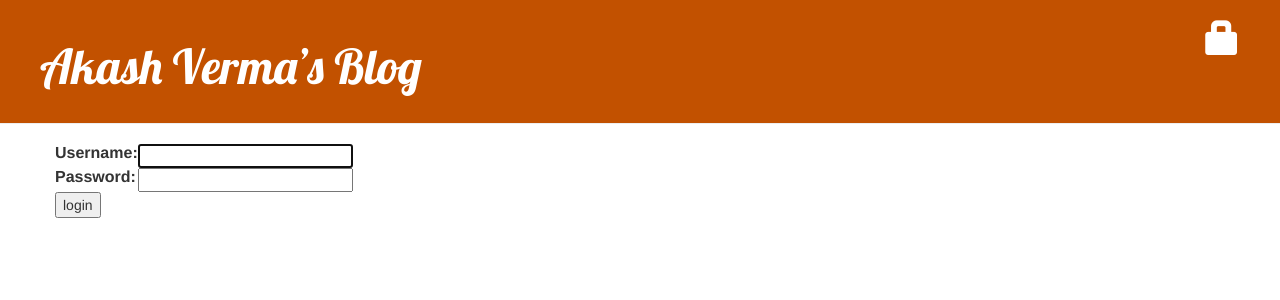
After one commit to 4k45hv3rm4/my-first-blog, a Django app: page /accounts/login in a window 1280 px wide. The commit adds this page. Shown: the top 300 px of the page. Run offline with Django 3.2, Linux system fonts and the light colour scheme; some libraries are stand-ins or nearby versions.

Commit message:
added code for user authentication

```diff
--- a/blog/templates/blog/base.html
+++ b/blog/templates/blog/base.html
@@ -13,7 +13,9 @@
         {% if user.is_authenticated %}
             <a href="{% url 'post_new' %}" class="top-menu"><span class="glyphicon glyphicon-plus"></span></a>
             <a href="{% url 'post_draft_list' %}" class="top-menu"><span class="glyphicon glyphicon-edit"></span></a>
-
+            <p class="top-menu">Hello {{ user.username }} <small>(<a href="{% url 'logout' %}">Log out</a>)</small></p>
+        {% else %}
+            <a href="{% url 'login' %}" class="top-menu"><span class="glyphicon glyphicon-lock"></span></a>
         {% endif %}
 
         <h1><a href="/">Akash Verma&#8217;s Blog</a></h1>
--- /dev/null
+++ b/blog/templates/registration/login.html
@@ -0,0 +1,24 @@
+{% extends "blog/base.html" %}
+
+{% block content %}
+    {% if form.errors %}
+        <p>Your username and password didn't match. Please try again.</p>
+    {% endif %}
+
+    <form method="post" action="{% url 'login' %}">
+    {% csrf_token %}
+        <table>
+        <tr>
+            <td>{{ form.username.label_tag }}</td>
+            <td>{{ form.username }}</td>
+        </tr>
+        <tr>
+            <td>{{ form.password.label_tag }}</td>
+            <td>{{ form.password }}</td>
+        </tr>
+        </table>
+
+        <input type="submit" value="login" />
+        <input type="hidden" name="next" value="{{ next }}" />
+    </form>
+{% endblock %}
--- a/mysite/settings.py
+++ b/mysite/settings.py
@@ -51,7 +51,7 @@ MIDDLEWARE = [
 ]
 
 ROOT_URLCONF = 'mysite.urls'
-
+LOGIN_REDIRECT_URL = '/'
 TEMPLATES = [
     {
         'BACKEND': 'django.template.backends.django.DjangoTemplates',
--- a/mysite/urls.py
+++ b/mysite/urls.py
@@ -15,8 +15,10 @@ Including another URLconf
 """
 from django.contrib import admin
 from django.urls import path, include
-
+from django.contrib.auth import views
 urlpatterns = [
     path('admin/', admin.site.urls),
+    path('accounts/login', views.LoginView.as_view(), name='login'),
+        path('accounts/logout', views.LogoutView.as_view(), name='logout'),
     path('', include('blog.urls')),
 ]
```
